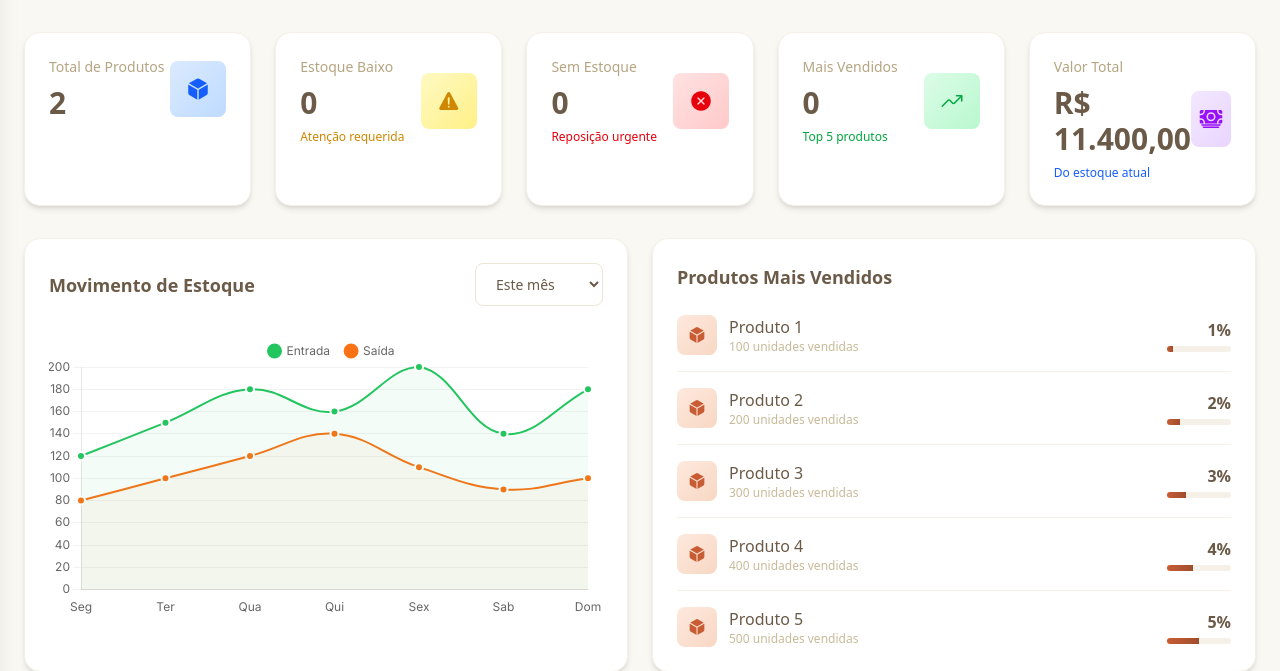
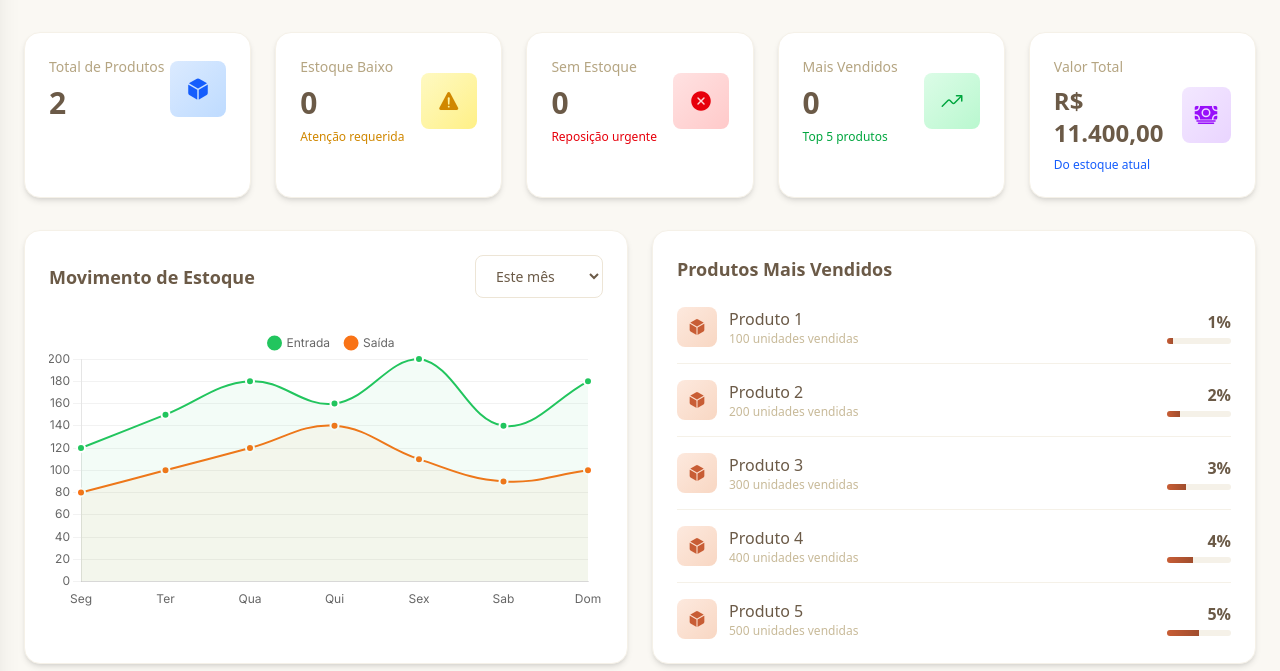
Before and after one commit to Joao-Valerio/Estoque, a Django app: page /painel/ in a window 1280 px wide. Shown: the part 81-752 px from the top of the page. Run offline with Django 5.2, Linux system fonts and the light colour scheme; data comes from the database, SQL or seed files in the repository; style sheets or scripts are compiled from the project's sources; some libraries are stand-ins or nearby versions.

Commit message:
style: tamanho da fonte

```diff
--- a/website/templates/painel.html
+++ b/website/templates/painel.html
@@ -66,7 +66,7 @@
         <div class="flex items-center justify-between">
             <div>
                 <p class="text-sand-600 text-sm font-medium">Valor Total</p>
-                <p class="text-3xl font-bold text-sand-900 mt-2">{{ valor_total_brl }}</p>
+                <p class="text-2xl font-bold text-sand-900 mt-2">{{ valor_total_brl }}</p>
                 <p class="text-xs text-blue-600 mt-2">Do estoque atual</p>
             </div>
             <div class="h-14 w-14 rounded-lg bg-gradient-to-br from-purple-100 to-purple-200 flex items-center justify-center">
```
